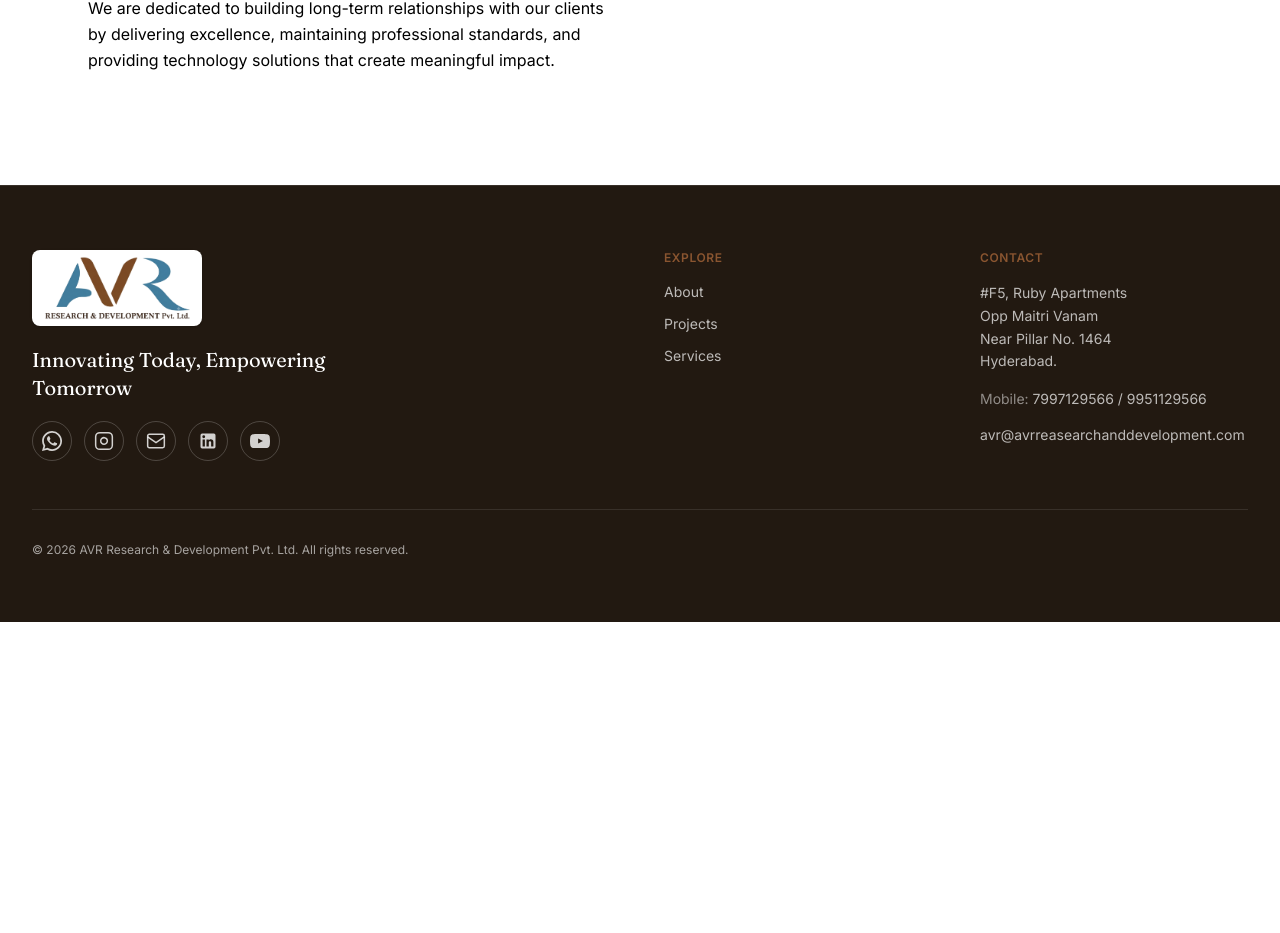
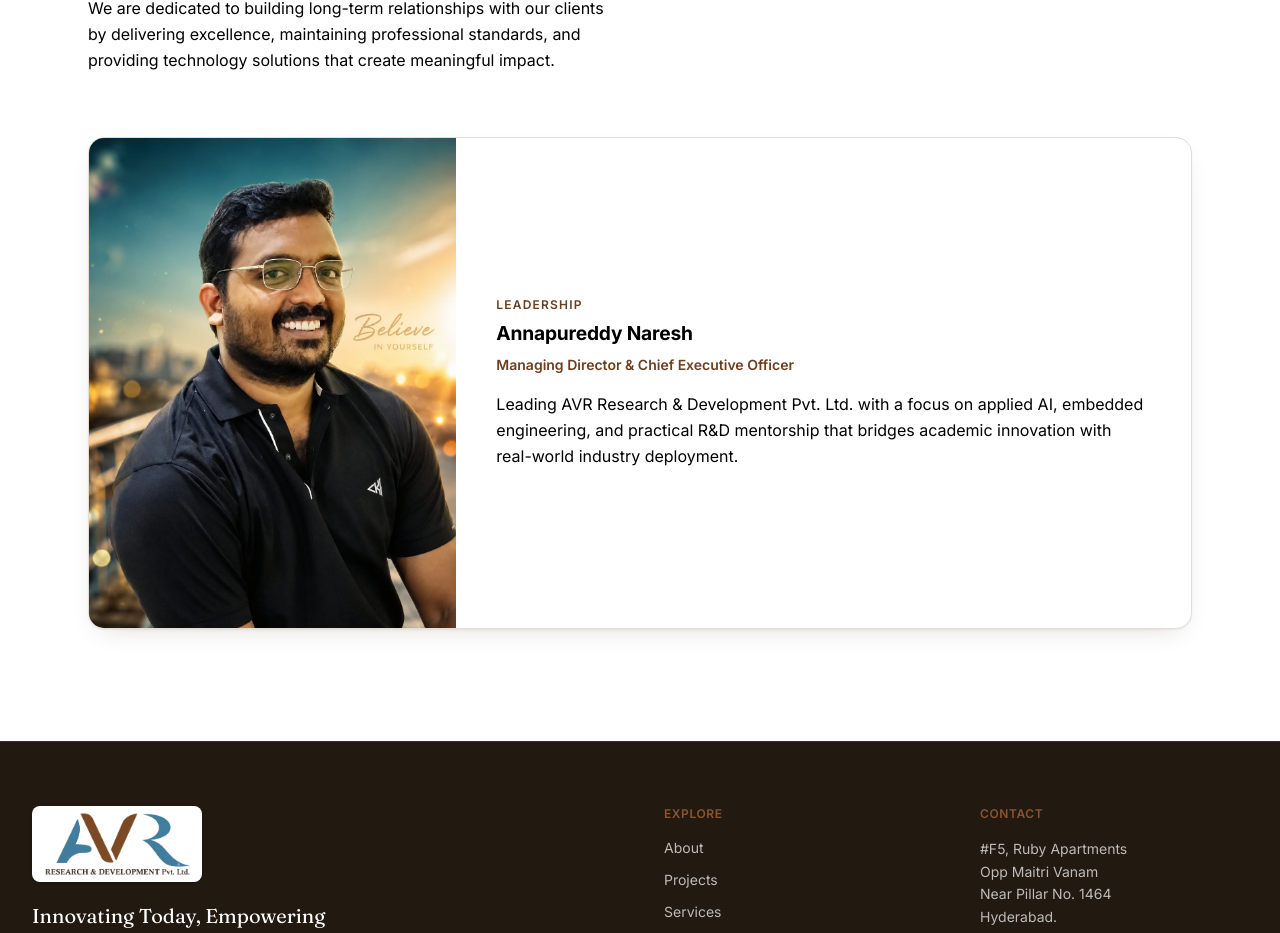
Before and after one commit to avrresearchanddevelopment-beep/Avr-Research-and-Development, a Next.js app: page /Avr-Research-and-Development/about in a window 1280 px wide. Shown: the part 895-1828 px from the top of the page. Before the commit the page ends 1517 px from the top, so only its background shows below. Built offline with nearby package versions, Linux system fonts and the light colour scheme; no server answers.

Commit message:
Add MD & CEO Annapureddy Naresh to About page

```diff
--- a/app/(public)/about/page.tsx
+++ b/app/(public)/about/page.tsx
@@ -1,6 +1,7 @@
 "use client";
 
 import { useCms } from "@/lib/useCms";
+import { assetUrl, telHref } from "@/lib/cms";
 
 export default function AboutPage() {
   const { cms, s } = useCms();
@@ -30,6 +31,35 @@ export default function AboutPage() {
           </ul>
         )}
       </div>
+
+      {/* Leadership ? MD & CEO */}
+      <div className="mt-16 card card-accent !p-0 overflow-hidden">
+        <div className="grid grid-cols-1 md:grid-cols-12 items-center">
+          <div className="md:col-span-4 h-72 sm:h-80 md:h-full bg-black/5">
+            <img
+              src={assetUrl("/team/ceo.jpg")}
+              alt="Annapureddy Naresh - Managing Director & CEO"
+              className="h-full w-full object-cover object-top"
+            />
+          </div>
+          <div className="md:col-span-8 p-6 sm:p-8 md:p-10">
+            <p className="text-xs font-semibold uppercase tracking-widest text-brass-dim">
+              Leadership
+            </p>
+            <h2 className="mt-2 font-display text-2xl text-ink md:text-3xl">
+              Annapureddy Naresh
+            </h2>
+            <p className="mt-1 text-sm font-semibold text-brass-dim">
+              Managing Director &amp; Chief Executive Officer
+            </p>
+            <p className="mt-4 text-sm sm:text-base leading-relaxed text-slate">
+              Leading AVR Research &amp; Development Pvt. Ltd. with a focus on applied AI,
+              embedded engineering, and practical R&amp;D mentorship that bridges academic
+              innovation with real-world industry deployment.
+            </p>
+          </div>
+        </div>
+      </div>
     </section>
   );
 }
```
Also changed, not shown: public/team/ceo.jpg (added).
